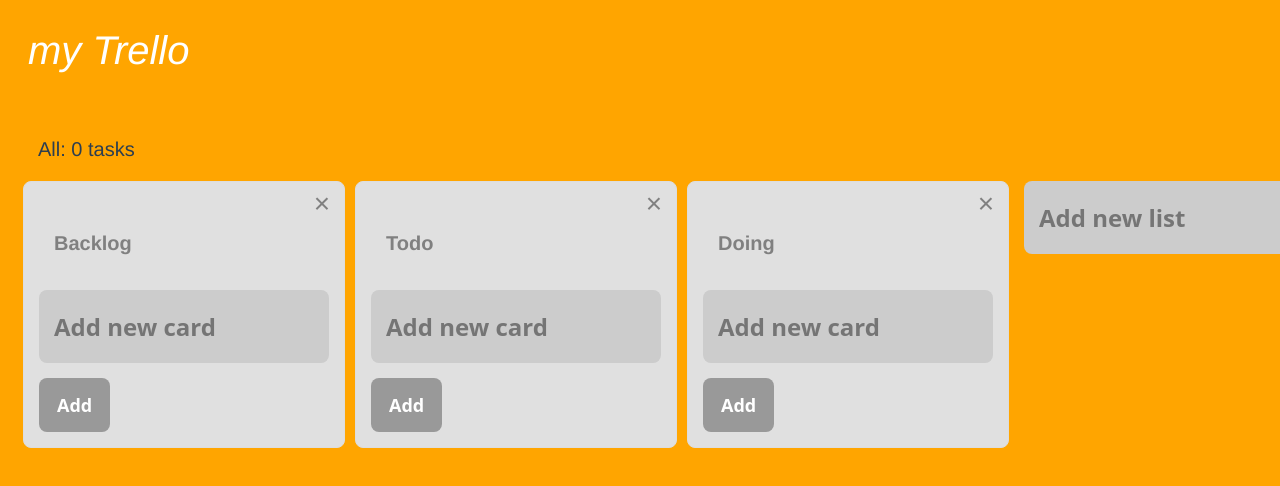
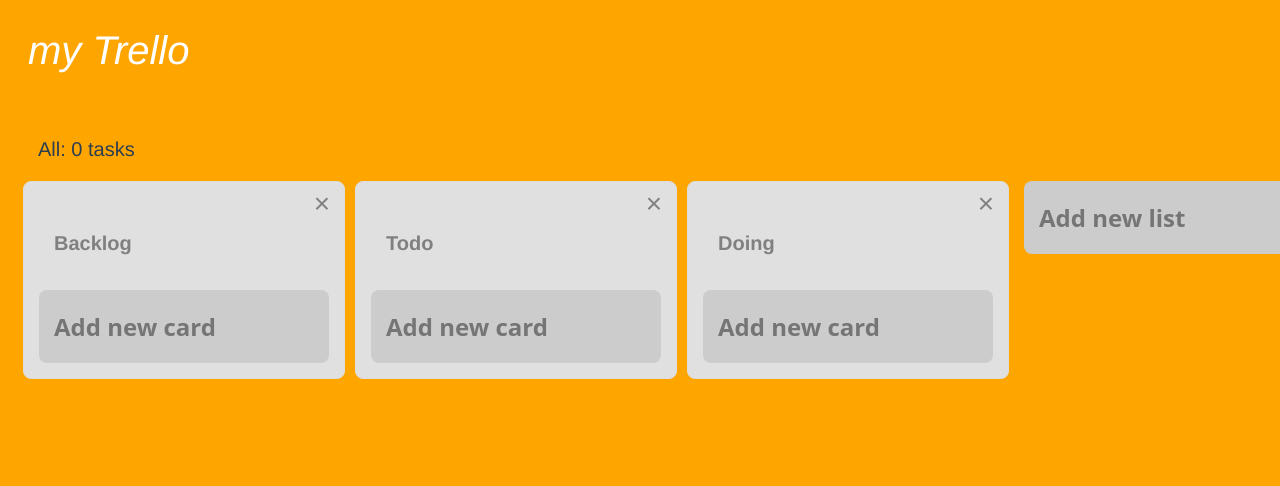
Before and after one commit to shodayuki/trello-vue, a Vue app: page / in a window 1280 px wide. Shown: the top 486 px of the page. Built offline with nearby package versions, Linux system fonts and the light colour scheme.

Commit message:
CardAddのボタンUIを修正

```diff
--- a/src/components/CardAdd.vue
+++ b/src/components/CardAdd.vue
@@ -7,7 +7,10 @@
             @focusin="startEditing"
             @focusout="finishEditing"
     />
-    <button type="submit" class="add-button">
+    <button type="submit"
+            class="add-button"
+            v-if="isEditing || bodyExists"
+    >
       Add
     </button>
   </form>
@@ -33,8 +36,14 @@
       if (this.isEditing) {
         classList.push('active')
       }
+      if (this.bodyExists) {
+        classList.push('addable')
+      }
       return classList
     },
+    bodyExists() {
+      return this.body.length > 0
+    }
   },
   methods: {
     startEditing: function() {
```
